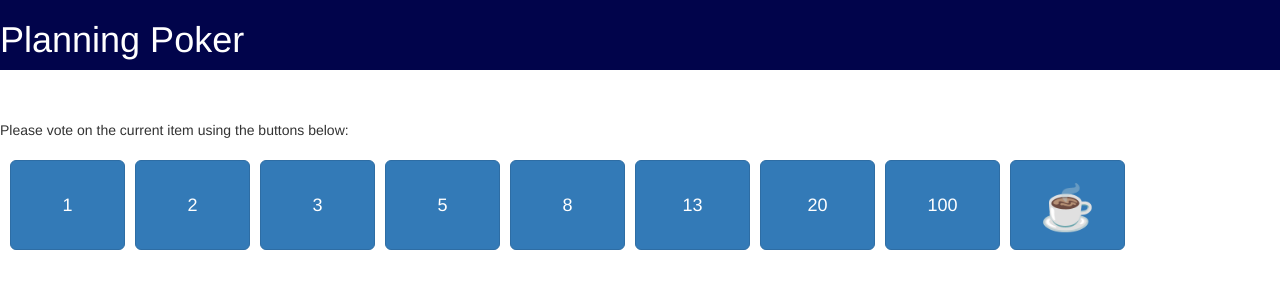
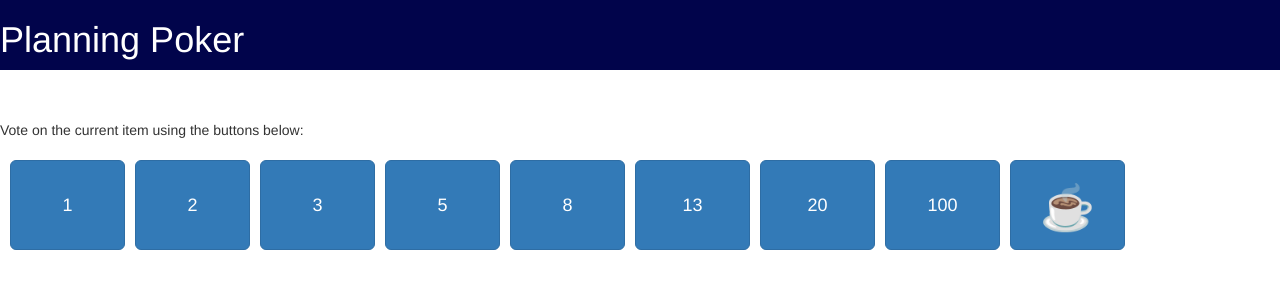
Before and after one commit to richashworth/planningpoker, a React (Create React App) app in the folder ui/: page /vote in a window 1280 px wide. Shown: the top 300 px of the page. Built offline with nearby package versions, Linux system fonts and the light colour scheme.

Commit message:
fix results

```diff
--- a/ui/src/pages/Results.js
+++ b/ui/src/pages/Results.js
@@ -22,8 +22,7 @@ class Results extends Component {
     return (
       <div>
          <SockJsClient url='http://localhost:9000/stomp' topics={[`/topic/results/${this.props.sessionId}`]}
-           onMessage={(msg) => {this.props.resultsUpdated(msg)}}
-           ref={ (client) => { this.clientRef = client }} />
+           onMessage={(msg) => {this.props.resultsUpdated(msg)}} />
         <div>
            <ResultsTable/>
            {this.props.isAdmin ? adminButton : ''}
--- a/ui/src/pages/Vote.js
+++ b/ui/src/pages/Vote.js
@@ -34,7 +34,7 @@ class Vote extends Component {
 
     return (
       <div>
-        <p>Please vote on the current item using the buttons below:</p>
+        <p>Vote on the current item using the buttons below:</p>
         {VoteButtons}
         {CoffeeBreakBtn}
       </div>
```
